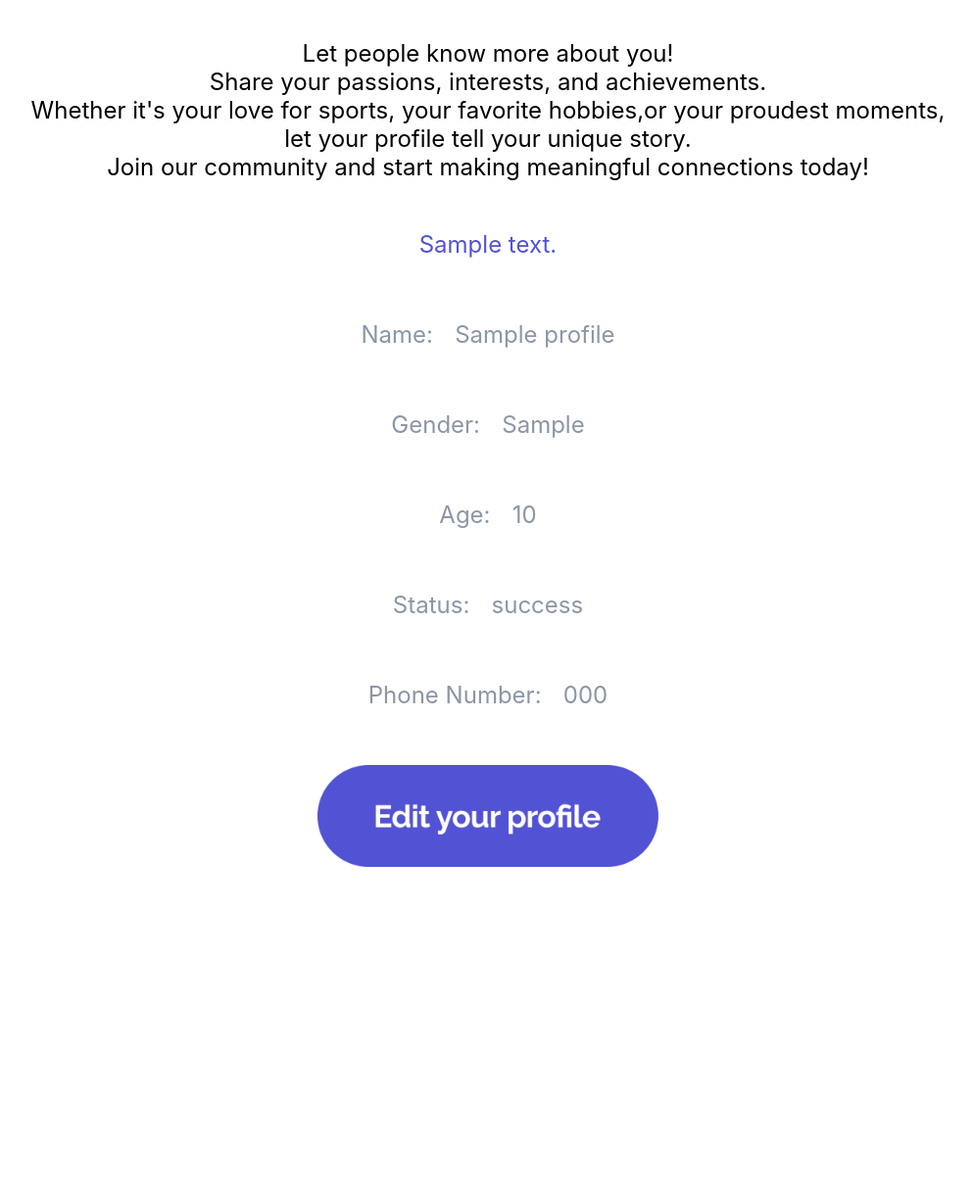
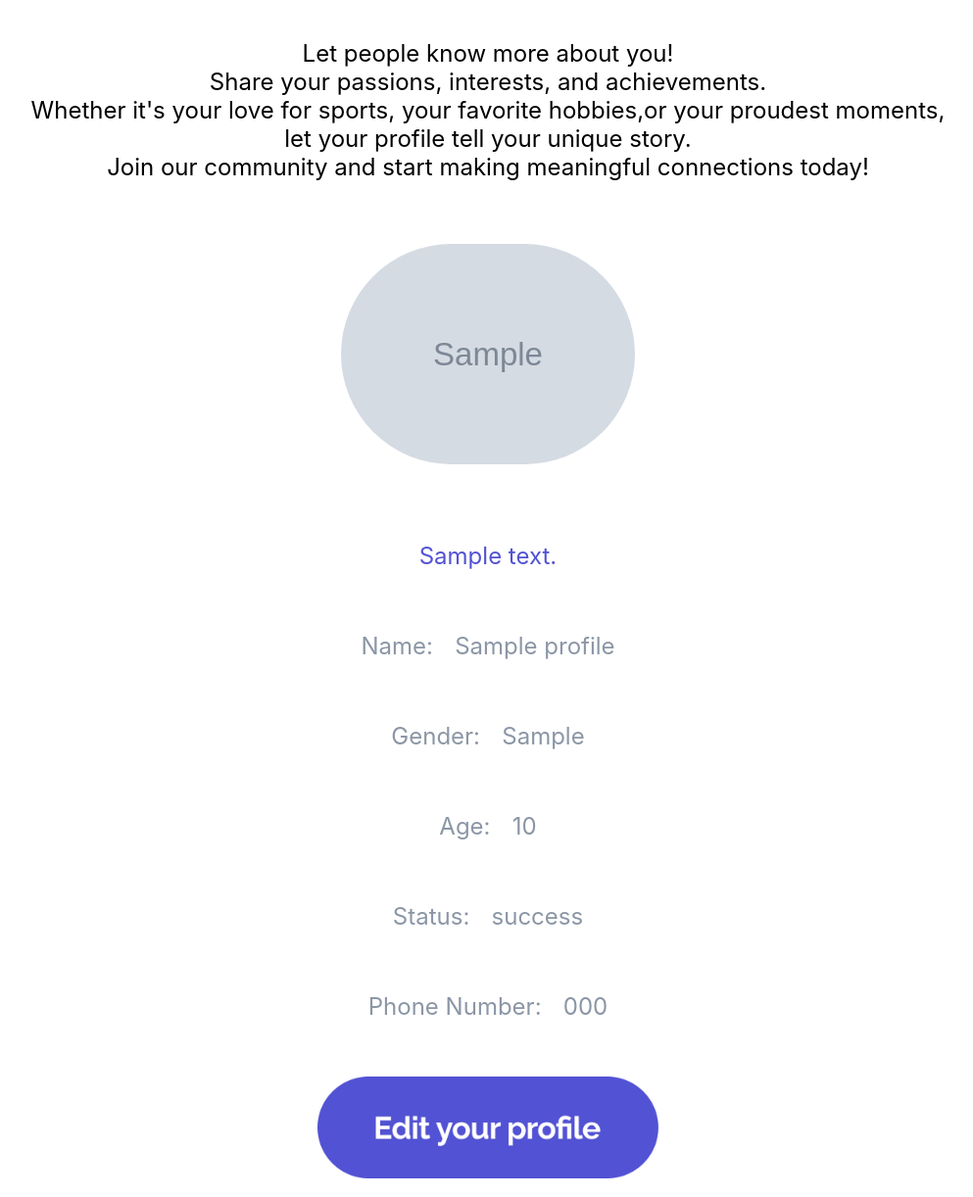
Before and after one commit to liowzhiheng/JomTeam, a PHP site: page /main.php in a window 1280 px wide. Shown: the part 2819-4041 px from the top of the page at 98% size, without its empty margins (142-1135 px from the left). Before the commit the page ends 3704 px from the top, so only its background shows below. Run offline with PHP 8.4, Linux system fonts and the light colour scheme; the visitor is signed in with stand-in values (Sample User, id 1); tables that the repository leaves empty or names only in its code hold one stand-in row (values such as "Sample post"); grey boxes marked "Sample" are stand-in pictures.

Commit message:
图片来了

```diff
--- a/main.css
+++ b/main.css
@@ -298,6 +298,7 @@ body {
     font-family: 'Inter', -apple-system, BlinkMacSystemFont, "Segoe UI", Roboto, "Helvetica Neue", Arial, sans-serif;
     font-weight: 400;
     word-wrap: break-word;
+    text-align: left;
 }
 
 .main_page_profile_content_description {
@@ -343,3 +344,26 @@ body {
 
 
 }
+
+
+.main_profile_image {
+    margin-top: 5%;
+    text-align: center;
+    display: block;
+}
+
+/* main profile image */
+.main_uploaded-image {
+    width: 100%;
+    height: 100%;
+    margin-bottom: 10px;
+    border-radius: 200px;
+
+}
+
+.main_image-container {
+    position: relative;
+    display: inline-block;
+    width: 100%;
+    max-width: 300px;
+}
--- a/main.php
+++ b/main.php
@@ -125,7 +125,26 @@ $rows = mysqli_fetch_assoc($result);
 
         <div>
             <!-- Profile detail -->
+            <div class="main_profile_image">
+                <?php
+                $res = mysqli_query($conn, "SELECT file FROM images WHERE user_id = " . $_SESSION["ID"]);
+                while ($row = mysqli_fetch_assoc($res)) {
+                    if (empty($row['file'])) {
+                        // Display default image with overlay text
+                        echo '<div class="image-container">
+                <img src="IMAGE/default.png" alt="Default Image" class="uploaded-image" onclick="document.getElementById(\'imageInput\').click();" />
 
+              </div>';
+                    } else {
+                        // Display uploaded image with overlay text
+                        echo '<div class="main_image-container">
+                <img src="uploads/' . $row['file'] . '" alt="Uploaded Image" class="main_uploaded-image" onclick="document.getElementById(\'imageInput\').click();" />
+
+              </div>';
+                    }
+                }
+                ?>
+            </div>
             <div class="group">
 
                 <span><?php echo '<span class="main_page_profile_content_description">' . htmlspecialchars($rows['description']); ?></span>
```
